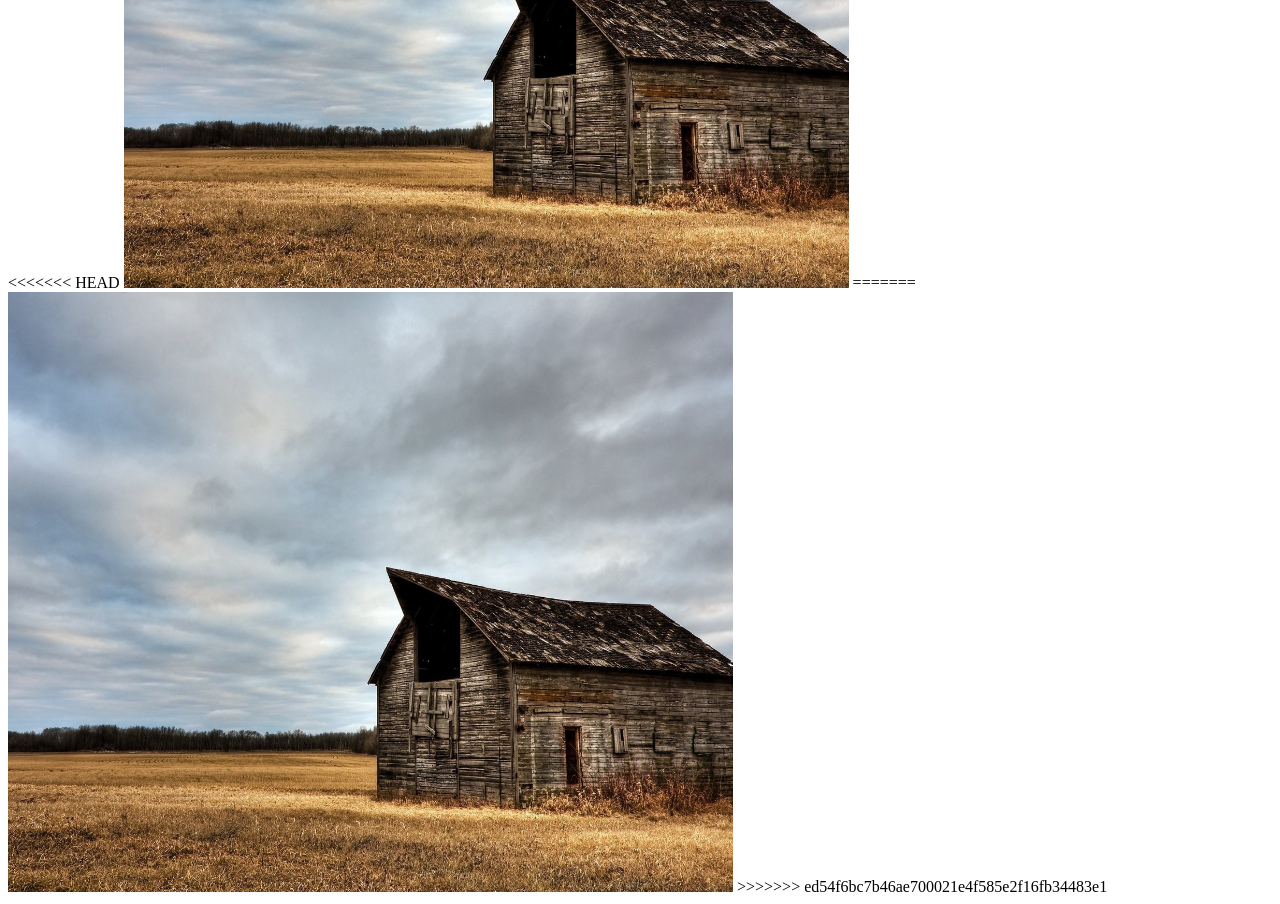
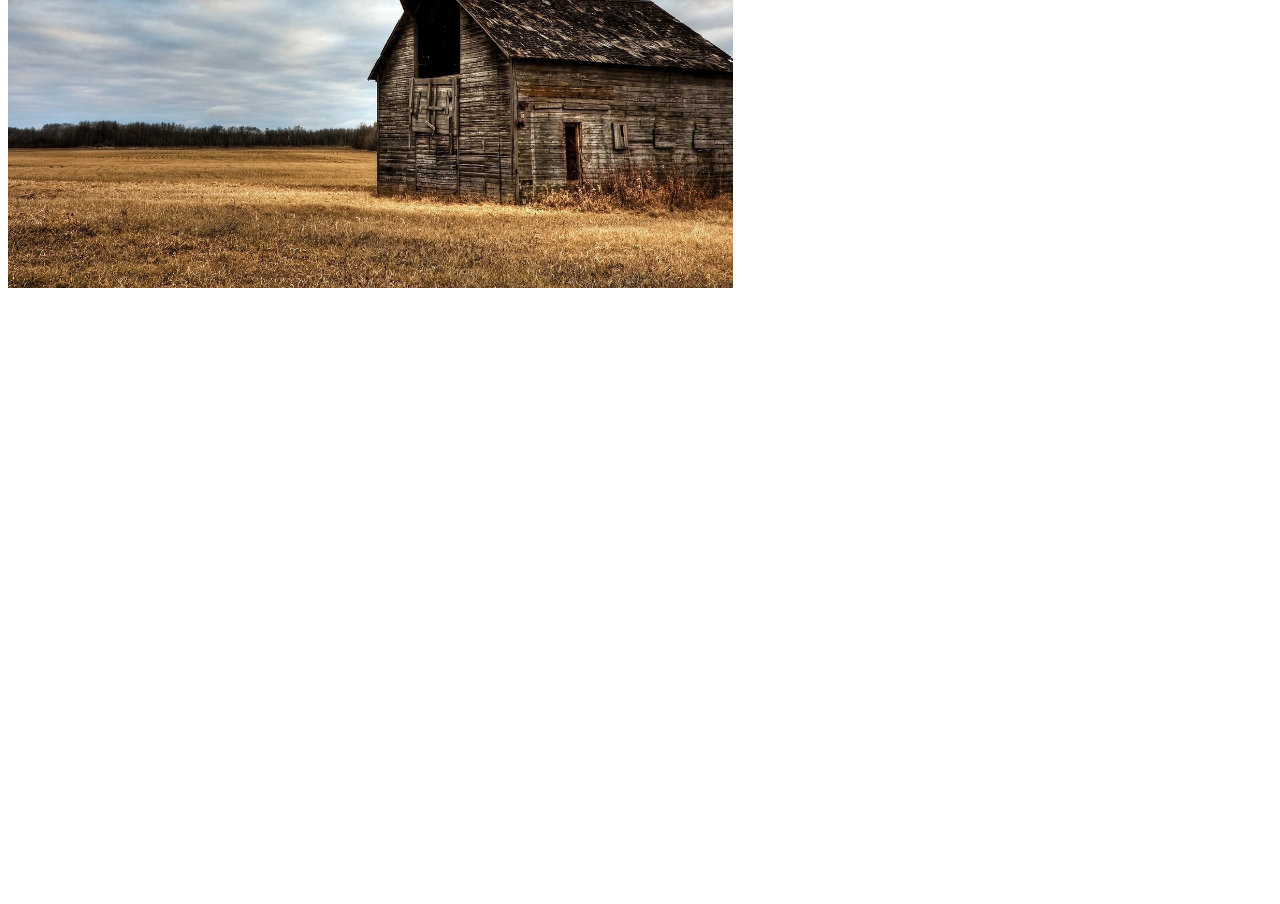
Before and after one commit to olyasola/LoftSchool, a plain HTML site: page folder/inner/index.html in a window 1280 px wide. Shown: the part 1080-1984 px from the top of the page. After the commit the page ends 1380 px from the top, so only its background shows below. Drawn offline with Linux system fonts and the light colour scheme.

Commit message:
Correct img2

```diff
--- a/folder/inner/index.html
+++ b/folder/inner/index.html
@@ -14,11 +14,7 @@
 
 	<p> Здесь может быть второе Ваше изображение </p>
 		<div>
-<<<<<<< HEAD
 			<img src="../../img/img2.jpg" width=725 height=600 alt="Дом в поле">
-=======
-			<img src="/../../img/img2.jpg" width=725 height=600 alt="Дом в поле">
->>>>>>> ed54f6bc7b46ae700021e4f585e2f16fb34483e1
 		</div>
 </body>
 </html>
```
